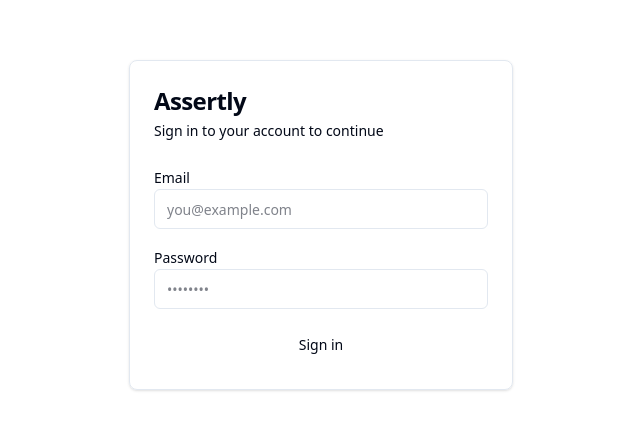
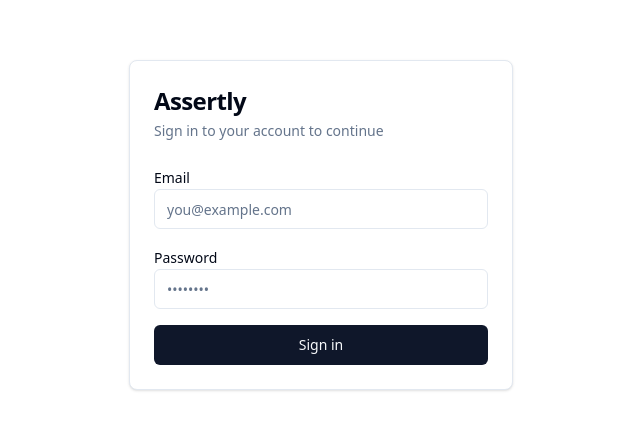
Before and after one commit to SpecHive/SpecHive, a React (Vite) app in the folder apps/dashboard/: page /login in a window 1280 px wide. Shown: the part 175-604 px from the top of the page, without its empty margins (319-959 px from the left). Built offline with nearby package versions, Linux system fonts and the light colour scheme; no server answers.

Commit message:
feat(dashboard): add theme cycling support

```diff
--- a/apps/dashboard/src/App.tsx
+++ b/apps/dashboard/src/App.tsx
@@ -1,14 +1,17 @@
 import { BrowserRouter } from 'react-router';
 
 import { AuthProvider } from './lib/auth-context';
+import { ThemeProvider } from './lib/theme-context';
 import { AppRoutes } from './routes';
 
 export function App() {
   return (
     <BrowserRouter>
-      <AuthProvider>
-        <AppRoutes />
-      </AuthProvider>
+      <ThemeProvider>
+        <AuthProvider>
+          <AppRoutes />
+        </AuthProvider>
+      </ThemeProvider>
     </BrowserRouter>
   );
 }
--- a/apps/dashboard/src/components/layout/sidebar.tsx
+++ b/apps/dashboard/src/components/layout/sidebar.tsx
@@ -1,8 +1,17 @@
-import { LayoutDashboard, LogOut, PlayCircle, FlaskConical, Settings } from 'lucide-react';
+import {
+  FlaskConical,
+  LayoutDashboard,
+  LogOut,
+  Moon,
+  PlayCircle,
+  Settings,
+  Sun,
+} from 'lucide-react';
 import { NavLink } from 'react-router';
 
 import { Button } from '@/components/ui/button';
 import { useAuth } from '@/lib/auth-context';
+import { useTheme, type Theme } from '@/lib/theme-context';
 import { cn } from '@/lib/utils';
 
 interface NavItem {
@@ -20,6 +29,18 @@
 
 export function Sidebar() {
   const { logout } = useAuth();
+  const { theme, setTheme, resolvedTheme } = useTheme();
+
+  const cycleTheme = () => {
+    const order: Theme[] = ['light', 'dark', 'system'];
+    const currentIndex = order.indexOf(theme);
+    const nextIndex = (currentIndex + 1) % order.length;
+    setTheme(order[nextIndex]);
+  };
+
+  const themeIcon = resolvedTheme === 'dark' ? Moon : Sun;
+  const themeLabel = theme === 'system' ? `System (${resolvedTheme})` : theme;
+  const ThemeIcon = themeIcon;
 
   return (
     <aside className="flex h-full w-64 flex-col border-r bg-card">
@@ -49,6 +70,18 @@
       </nav>
 
       <div className="border-t p-4">
+        <div className="mb-2 flex gap-2">
+          <Button
+            variant="ghost"
+            size="sm"
+            className="flex-1 justify-start gap-2 text-muted-foreground"
+            onClick={cycleTheme}
+            aria-label={`Current theme: ${themeLabel}. Click to change.`}
+          >
+            <ThemeIcon className="h-4 w-4" aria-hidden="true" />
+            <span className="capitalize">{themeLabel}</span>
+          </Button>
+        </div>
         <Button
           variant="ghost"
           size="sm"
--- a/apps/dashboard/src/index.css
+++ b/apps/dashboard/src/index.css
@@ -1,4 +1,30 @@
 @import 'tailwindcss';
+
+@theme {
+  --color-background: hsl(var(--background));
+  --color-foreground: hsl(var(--foreground));
+  --color-card: hsl(var(--card));
+  --color-card-foreground: hsl(var(--card-foreground));
+  --color-popover: hsl(var(--popover));
+  --color-popover-foreground: hsl(var(--popover-foreground));
+  --color-primary: hsl(var(--primary));
+  --color-primary-foreground: hsl(var(--primary-foreground));
+  --color-secondary: hsl(var(--secondary));
+  --color-secondary-foreground: hsl(var(--secondary-foreground));
+  --color-muted: hsl(var(--muted));
+  --color-muted-foreground: hsl(var(--muted-foreground));
+  --color-accent: hsl(var(--accent));
+  --color-accent-foreground: hsl(var(--accent-foreground));
+  --color-destructive: hsl(var(--destructive));
+  --color-destructive-foreground: hsl(var(--destructive-foreground));
+  --color-border: hsl(var(--border));
+  --color-input: hsl(var(--input));
+  --color-ring: hsl(var(--ring));
+  --radius-sm: calc(var(--radius) - 4px);
+  --radius-md: calc(var(--radius) - 2px);
+  --radius-lg: var(--radius);
+  --radius-xl: calc(var(--radius) + 4px);
+}
 
 @layer base {
   :root {
--- /dev/null
+++ b/apps/dashboard/src/lib/theme-context.tsx
@@ -0,0 +1,95 @@
+import { createContext, useCallback, useContext, useEffect, useMemo, useState } from 'react';
+import type { ReactNode } from 'react';
+
+export type Theme = 'light' | 'dark' | 'system';
+type ResolvedTheme = 'light' | 'dark';
+
+interface ThemeContextValue {
+  theme: Theme;
+  setTheme: (theme: Theme) => void;
+  resolvedTheme: ResolvedTheme;
+}
+
+const THEME_STORAGE_KEY = 'assertly-theme';
+
+const ThemeContext = createContext<ThemeContextValue | null>(null);
+
+function getSystemTheme(): ResolvedTheme {
+  if (typeof window === 'undefined') return 'light';
+  return window.matchMedia('(prefers-color-scheme: dark)').matches ? 'dark' : 'light';
+}
+
+function getStoredTheme(): Theme {
+  if (typeof window === 'undefined') return 'system';
+  const stored = localStorage.getItem(THEME_STORAGE_KEY);
+  if (stored === 'light' || stored === 'dark' || stored === 'system') {
+    return stored;
+  }
+  return 'system';
+}
+
+export function ThemeProvider({ children }: { children: ReactNode }) {
+  const [theme, setThemeState] = useState<Theme>('system');
+  const [resolvedTheme, setResolvedTheme] = useState<ResolvedTheme>('light');
+
+  const applyTheme = useCallback((newTheme: Theme) => {
+    const resolved = newTheme === 'system' ? getSystemTheme() : newTheme;
+    setResolvedTheme(resolved);
+
+    const root = document.documentElement;
+    if (resolved === 'dark') {
+      root.classList.add('dark');
+    } else {
+      root.classList.remove('dark');
+    }
+  }, []);
+
+  const setTheme = useCallback(
+    (newTheme: Theme) => {
+      setThemeState(newTheme);
+      localStorage.setItem(THEME_STORAGE_KEY, newTheme);
+      applyTheme(newTheme);
+    },
+    [applyTheme],
+  );
+
+  // Initialize theme on mount
+  useEffect(() => {
+    const stored = getStoredTheme();
+    setThemeState(stored);
+    applyTheme(stored);
+  }, [applyTheme]);
+
+  // Listen for system theme changes
+  useEffect(() => {
+    const mediaQuery = window.matchMedia('(prefers-color-scheme: dark)');
+
+    const handleChange = () => {
+      if (theme === 'system') {
+        applyTheme('system');
+      }
+    };
+
+    mediaQuery.addEventListener('change', handleChange);
+    return () => mediaQuery.removeEventListener('change', handleChange);
+  }, [theme, applyTheme]);
+
+  const value = useMemo(
+    () => ({
+      theme,
+      setTheme,
+      resolvedTheme,
+    }),
+    [theme, setTheme, resolvedTheme],
+  );
+
+  return <ThemeContext.Provider value={value}>{children}</ThemeContext.Provider>;
+}
+
+export function useTheme(): ThemeContextValue {
+  const context = useContext(ThemeContext);
+  if (!context) {
+    throw new Error('useTheme must be used within a ThemeProvider');
+  }
+  return context;
+}
--- a/apps/dashboard/src/pages/run-detail.tsx
+++ b/apps/dashboard/src/pages/run-detail.tsx
@@ -214,6 +214,14 @@
 
       {/* Test detail drawer */}
       {selectedTestId && testDetail && (
+        <>
+          {/* Backdrop overlay */}
+          <div
+            className="fixed inset-0 z-40 bg-black/50"
+            onClick={() => setSelectedTestId(null)}
+            aria-hidden="true"
+          />
+          {/* Drawer panel */}
           <div className="fixed inset-y-0 right-0 z-50 w-full max-w-lg border-l bg-background shadow-xl">
             <div className="flex h-full flex-col overflow-y-auto">
               <div className="flex items-center justify-between border-b p-4">
@@ -288,6 +296,7 @@
               </div>
             </div>
           </div>
+        </>
       )}
     </div>
   );
```
Lines whose indentation alone changed are shown as unchanged.
